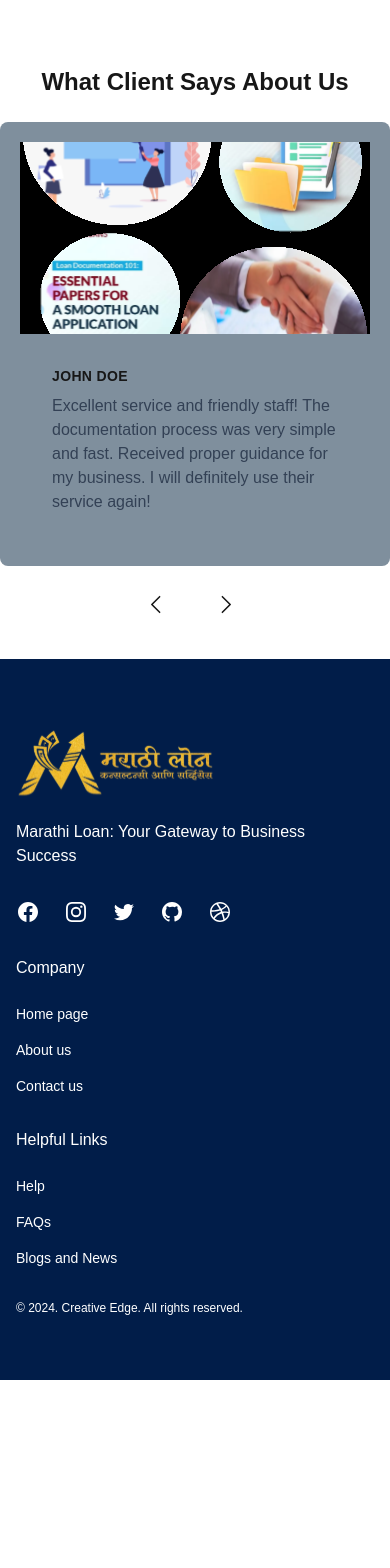
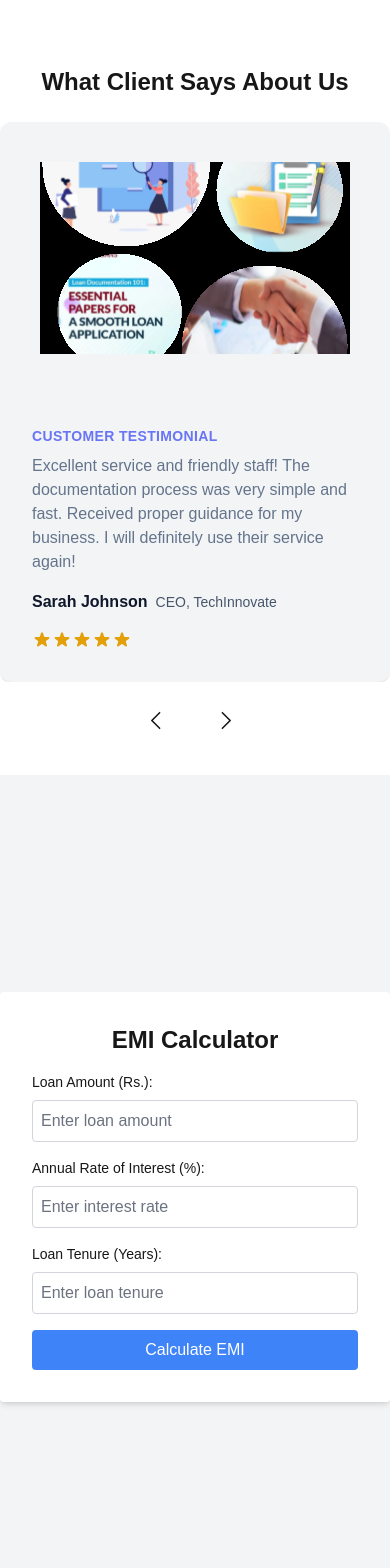
Before and after one commit to Avi-020/marathiloans, a Next.js app: page / in a window 390 px wide. Shown: the part 6540-8108 px from the top of the page. Before the commit the page ends 7920 px from the top, so only its background shows below. Built offline with nearby package versions, Linux system fonts and the light colour scheme.

Commit message:
calculator added

```diff
--- /dev/null
+++ b/src/app/Components/Calculator.tsx
@@ -0,0 +1,103 @@
+// pages/emi-calculator.js
+import { useState } from "react";
+
+export default function Calculator() {
+  const [loanAmount, setLoanAmount] = useState("");
+  const [annualRate, setAnnualRate] = useState("");
+  const [loanTenure, setLoanTenure] = useState("");
+  const [emi, setEmi] = useState(null);
+  const [totalInterest, setTotalInterest] = useState(null);
+  const [totalPayment, setTotalPayment] = useState(null);
+
+  const calculateEMI = () => {
+    const P = parseFloat(loanAmount);
+    const r = parseFloat(annualRate) / 12 / 100;
+    const n = parseFloat(loanTenure) * 12;
+
+    if (!P || !r || !n) {
+      alert("Please enter valid inputs.");
+      return;
+    }
+
+    const emiValue = (P * r * Math.pow(1 + r, n)) / (Math.pow(1 + r, n) - 1);
+    const totalPaymentValue = emiValue * n;
+    const totalInterestValue = totalPaymentValue - P;
+
+    setEmi(emiValue.toFixed(2));
+    setTotalInterest(totalInterestValue.toFixed(2));
+    setTotalPayment(totalPaymentValue.toFixed(2));
+  };
+
+  return (
+    <div
+      className="min-h-screen bg-gray-100 flex items-center justify-center"
+      id="emi-calculator"
+    >
+      <div className="bg-white p-8 rounded shadow-md max-w-md w-full">
+        <h1 className="text-2xl font-bold mb-4 text-center">EMI Calculator</h1>
+
+        <div className="mb-4">
+          <label className="block text-sm font-medium mb-2">
+            Loan Amount (Rs.):
+          </label>
+          <input
+            type="number"
+            value={loanAmount}
+            onChange={(e) => setLoanAmount(e.target.value)}
+            className="w-full p-2 border border-gray-300 rounded focus:outline-none focus:ring-2 focus:ring-blue-500"
+            placeholder="Enter loan amount"
+          />
+        </div>
+
+        <div className="mb-4">
+          <label className="block text-sm font-medium mb-2">
+            Annual Rate of Interest (%):
+          </label>
+          <input
+            type="number"
+            value={annualRate}
+            onChange={(e) => setAnnualRate(e.target.value)}
+            className="w-full p-2 border border-gray-300 rounded focus:outline-none focus:ring-2 focus:ring-blue-500"
+            placeholder="Enter interest rate"
+          />
+        </div>
+
+        <div className="mb-4">
+          <label className="block text-sm font-medium mb-2">
+            Loan Tenure (Years):
+          </label>
+          <input
+            type="number"
+            value={loanTenure}
+            onChange={(e) => setLoanTenure(e.target.value)}
+            className="w-full p-2 border border-gray-300 rounded focus:outline-none focus:ring-2 focus:ring-blue-500"
+            placeholder="Enter loan tenure"
+          />
+        </div>
+
+        <button
+          onClick={calculateEMI}
+          className="w-full bg-blue-500 text-white py-2 rounded hover:bg-blue-600 transition"
+        >
+          Calculate EMI
+        </button>
+
+        {emi && (
+          <div className="mt-6 p-4 bg-gray-50 border rounded">
+            <p className="mb-2">
+              <span className="font-semibold">Loan EMI:</span> Rs. {emi}
+            </p>
+            <p className="mb-2">
+              <span className="font-semibold">Total Interest Payable:</span> Rs.{" "}
+              {totalInterest}
+            </p>
+            <p>
+              <span className="font-semibold">Total Payment:</span> Rs.{" "}
+              {totalPayment}
+            </p>
+          </div>
+        )}
+      </div>
+    </div>
+  );
+}
--- a/src/app/Components/HeroSection.tsx
+++ b/src/app/Components/HeroSection.tsx
@@ -22,6 +22,7 @@ import {
   Handshake,
 } from "@phosphor-icons/react/dist/ssr";
 import Blog from "../blog/page";
+import Calculator from "./Calculator";
 
 function HeroSection() {
   //   const [language, setLanguage] = useState("en");
@@ -360,6 +361,8 @@ function HeroSection() {
 
       <Testimonials />
 
+      <Calculator />
+
       {/* <div className="stepper ml-10  flex justify-center">
         <ol className="relative text-gray-500 border-s border-gray-200 dark:border-gray-700 dark:text-gray-400">
           <h1>
--- a/src/app/Components/Navbar.tsx
+++ b/src/app/Components/Navbar.tsx
@@ -96,6 +96,15 @@ function Navbar() {
                 </Link>
               </li>
               <li>
+                <Link
+                  href="#emi-calculator"
+                  className="block py-2 px-3 text-white rounded md:hover: bg-transparent md:border-0 md:hover:text-blue-700 md:p-0 "
+                >
+                  EMI CALCULATOR
+                </Link>
+              </li>
+
+              <li>
                 <div className="">
                   <label htmlFor="language" className="sr-only">
                     Select Language
--- a/src/app/Components/Testimonials.tsx
+++ b/src/app/Components/Testimonials.tsx
@@ -94,7 +94,7 @@ function Testimonials() {
               key={index}
               className="keen-slider__slide  rounded-lg overflow-hidden md:max-w-2xl "
             >
-              <div className="md:flex bg-[#1a37508e] p-5 md:p-20 ">
+              {/* <div className="md:flex bg-[#1a37508e] p-5 md:p-20 ">
                 <div className="md:shrink-0">
                   <Image
                     className="h-48 w-full object-cover md:h-full md:w-48 bg-black"
@@ -111,7 +111,7 @@ function Testimonials() {
 
                   <p className="mt-2 text-slate-700">{testimonial.feedback}</p>
                 </div>
-              </div>
+              </div> */}
 
               {/* <div className="space-y-4 max-w-full mx-auto px-4 ">
                 <svg
@@ -142,6 +142,73 @@ function Testimonials() {
                   </p>
                 </div>
               </div> */}
+
+              <div className="max-w-4xl mx-auto bg-gray-100 rounded-xl shadow-md overflow-hidden md:max-w-2xl ">
+                <div className="md:flex">
+                  <div className="md:shrink-0 p-10">
+                    <Image
+                      width={0}
+                      height={0}
+                      className="h-48 w-full object-cover md:h-full md:w-48 bg-black"
+                      src={testimonial.image}
+                      alt="User profile picture"
+                    />
+                  </div>
+                  <div className="p-8">
+                    <div className="uppercase tracking-wide text-sm text-indigo-500 font-semibold">
+                      Customer Testimonial
+                    </div>
+                    <p className="mt-2 text-slate-500">
+                      {testimonial.feedback}
+                    </p>
+                    <div className="mt-4">
+                      <span className="text-slate-900 font-bold">
+                        Sarah Johnson
+                      </span>
+                      <span className="text-slate-600 text-sm ml-2">
+                        CEO, TechInnovate
+                      </span>
+                    </div>
+                    <div className="mt-4 flex items-center">
+                      <svg
+                        className="h-5 w-5 text-yellow-400"
+                        fill="currentColor"
+                        viewBox="0 0 20 20"
+                      >
+                        <path d="M9.049 2.927c.3-.921 1.603-.921 1.902 0l1.07 3.292a1 1 0 00.95.69h3.462c.969 0 1.371 1.24.588 1.81l-2.8 2.034a1 1 0 00-.364 1.118l1.07 3.292c.3.921-.755 1.688-1.54 1.118l-2.8-2.034a1 1 0 00-1.175 0l-2.8 2.034c-.784.57-1.838-.197-1.539-1.118l1.07-3.292a1 1 0 00-.364-1.118L2.98 8.72c-.783-.57-.38-1.81.588-1.81h3.461a1 1 0 00.951-.69l1.07-3.292z"></path>
+                      </svg>
+                      <svg
+                        className="h-5 w-5 text-yellow-400"
+                        fill="currentColor"
+                        viewBox="0 0 20 20"
+                      >
+                        <path d="M9.049 2.927c.3-.921 1.603-.921 1.902 0l1.07 3.292a1 1 0 00.95.69h3.462c.969 0 1.371 1.24.588 1.81l-2.8 2.034a1 1 0 00-.364 1.118l1.07 3.292c.3.921-.755 1.688-1.54 1.118l-2.8-2.034a1 1 0 00-1.175 0l-2.8 2.034c-.784.57-1.838-.197-1.539-1.118l1.07-3.292a1 1 0 00-.364-1.118L2.98 8.72c-.783-.57-.38-1.81.588-1.81h3.461a1 1 0 00.951-.69l1.07-3.292z"></path>
+                      </svg>
+                      <svg
+                        className="h-5 w-5 text-yellow-400"
+                        fill="currentColor"
+                        viewBox="0 0 20 20"
+                      >
+                        <path d="M9.049 2.927c.3-.921 1.603-.921 1.902 0l1.07 3.292a1 1 0 00.95.69h3.462c.969 0 1.371 1.24.588 1.81l-2.8 2.034a1 1 0 00-.364 1.118l1.07 3.292c.3.921-.755 1.688-1.54 1.118l-2.8-2.034a1 1 0 00-1.175 0l-2.8 2.034c-.784.57-1.838-.197-1.539-1.118l1.07-3.292a1 1 0 00-.364-1.118L2.98 8.72c-.783-.57-.38-1.81.588-1.81h3.461a1 1 0 00.951-.69l1.07-3.292z"></path>
+                      </svg>
+                      <svg
+                        className="h-5 w-5 text-yellow-400"
+                        fill="currentColor"
+                        viewBox="0 0 20 20"
+                      >
+                        <path d="M9.049 2.927c.3-.921 1.603-.921 1.902 0l1.07 3.292a1 1 0 00.95.69h3.462c.969 0 1.371 1.24.588 1.81l-2.8 2.034a1 1 0 00-.364 1.118l1.07 3.292c.3.921-.755 1.688-1.54 1.118l-2.8-2.034a1 1 0 00-1.175 0l-2.8 2.034c-.784.57-1.838-.197-1.539-1.118l1.07-3.292a1 1 0 00-.364-1.118L2.98 8.72c-.783-.57-.38-1.81.588-1.81h3.461a1 1 0 00.951-.69l1.07-3.292z"></path>
+                      </svg>
+                      <svg
+                        className="h-5 w-5 text-yellow-400"
+                        fill="currentColor"
+                        viewBox="0 0 20 20"
+                      >
+                        <path d="M9.049 2.927c.3-.921 1.603-.921 1.902 0l1.07 3.292a1 1 0 00.95.69h3.462c.969 0 1.371 1.24.588 1.81l-2.8 2.034a1 1 0 00-.364 1.118l1.07 3.292c.3.921-.755 1.688-1.54 1.118l-2.8-2.034a1 1 0 00-1.175 0l-2.8 2.034c-.784.57-1.838-.197-1.539-1.118l1.07-3.292a1 1 0 00-.364-1.118L2.98 8.72c-.783-.57-.38-1.81.588-1.81h3.461a1 1 0 00.951-.69l1.07-3.292z"></path>
+                      </svg>
+                    </div>
+                  </div>
+                </div>
+              </div>
             </div>
           ))}
         </div>
```
